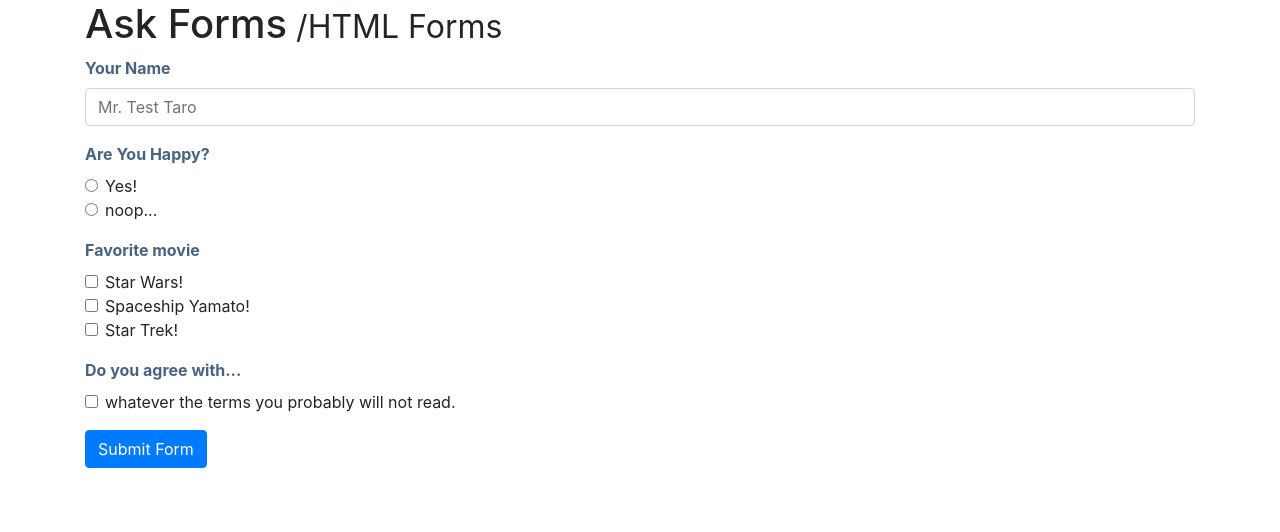
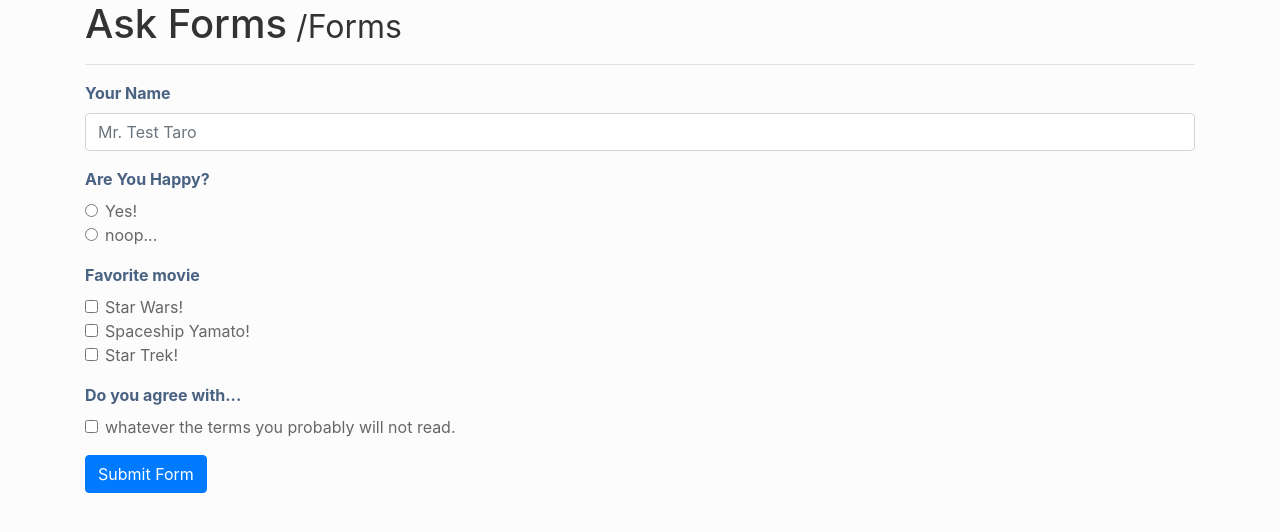
Before and after one commit to WScore/AskQuestions, a PHP site: page /demo/index.php in a window 1280 px wide. Shown: the top 532 px of the page. Run offline with PHP 8.4, Linux system fonts and the light colour scheme.

Commit message:
touched up html/css for improved visuals...

```diff
--- /dev/null
+++ b/demo/ask.css
@@ -0,0 +1,11 @@
+body {
+    color: #666666;
+    background-color: #fcfcfc;
+}
+h1 {
+    color: #333333;
+}
+label.form-label {
+    font-weight: bold;
+    color: #496282;
+}
--- a/demo/index.php
+++ b/demo/index.php
@@ -11,19 +11,16 @@ $forms->setLabelClass('form-label');
 <html lang="en">
 <head>
     <meta charset="utf-8">
+    <meta name="viewport" content="width=device-width,initial-scale=1">
     <title>Ask Forms Demo - HTML Forms</title>
     <link rel="stylesheet" href="https://stackpath.bootstrapcdn.com/bootstrap/4.3.1/css/bootstrap.min.css"
           integrity="sha384-ggOyR0iXCbMQv3Xipma34MD+dH/1fQ784/j6cY/iJTQUOhcWr7x9JvoRxT2MZw1T" crossorigin="anonymous">
-    <style>
-        label.form-label {
-            font-weight: bold;
-            color: #496282;
-        }
-    </style>
+    <link rel="stylesheet" href="ask.css">
 </head>
 <body>
 <div class="container">
-    <h1>Ask Forms<span class="small"> /HTML Forms</span></h1>
+    <h1>Ask Forms<span class="small"> /Forms</span></h1>
+    <hr>
     <form action="">
         <div class="form-group">
             <?php $element = $forms->getElement('name'); ?>
```
